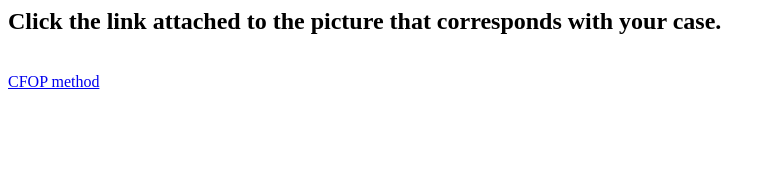
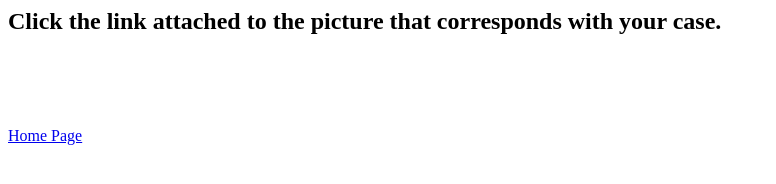
Before and after one commit to NoaSereni/Hello-World-2025, a plain HTML site: page CfopPll.html in a window 1280 px wide. Shown: the whole page, without its empty margins (0-776 px from the left). Drawn offline with Linux system fonts and the light colour scheme.

Commit message:
Update CfopPll.html

```diff
--- a/CfopPll.html
+++ b/CfopPll.html
@@ -5,6 +5,10 @@
 
   <body>
     <h2>Click the link attached to the picture that corresponds with your case.</h2> <br/>
-    <a href="CFOP.html">CFOP method</a>
+    <br/>
+    <br/>
+    <br/>
+
+    <a href="index.html">Home Page</a>
   </body>
 </html>
```
